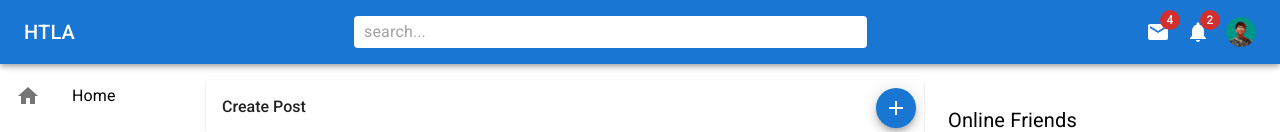
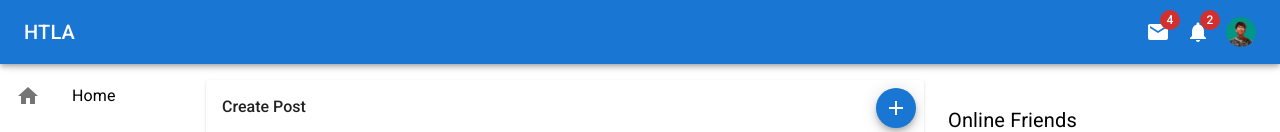
Before and after one commit to HTLA380/MUI-Pracitce, a React (Vite) app: page / in a window 1280 px wide. Shown: the top 132 px of the page. Built offline with nearby package versions, Linux system fonts and the light colour scheme.

Commit message:
removing search input element

```diff
--- a/src/components/Navbar.tsx
+++ b/src/components/Navbar.tsx
@@ -4,7 +4,6 @@ import {
   Avatar,
   Badge,
   Box,
-  InputBase,
   Menu,
   MenuItem,
   Toolbar,
@@ -18,13 +17,6 @@ const StyledToolbar = styled(Toolbar)({
   display: "flex",
   justifyContent: "space-between",
 });
-
-const Search = styled("div")(({ theme }) => ({
-  backgroundColor: "white",
-  padding: "0 10px",
-  borderRadius: theme.shape.borderRadius,
-  width: "40%",
-}));
 
 const Icons = styled(Box)(({ theme }) => ({
   display: "none",
@@ -50,9 +42,6 @@ const Navbar: React.FC = () => {
           HTLA
         </Typography>
         <Pets sx={{ display: { xs: "block", sm: "none" } }} />
-        <Search>
-          <InputBase placeholder="search..." />
-        </Search>
         <Icons>
           <Badge badgeContent={4} color="error">
             <Mail />
```
